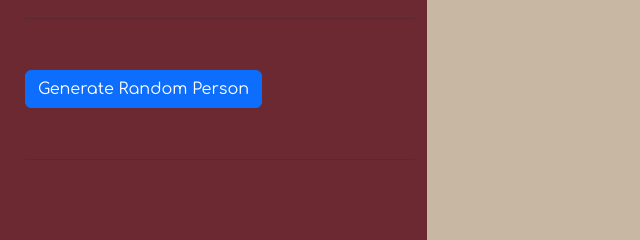
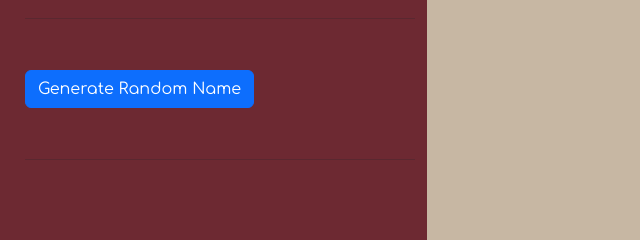
Before and after one commit to JayvonK/KhuthJEnhancedRNG, a plain HTML site: page index.html in a window 1280 px wide. Shown: the part 447-687 px from the top of the page, 0-640 px from the left. Drawn offline with nearby package versions, Linux system fonts and the light colour scheme.

Commit message:
gen random name

```diff
--- a/index.html
+++ b/index.html
@@ -47,7 +47,7 @@
                         <hr />
 
                         <button id="randomBtn" type="button" class="btn btn-primary margin">
-                            Generate Random Person
+                            Generate Random Name
                         </button>
 
                         <hr />
```
